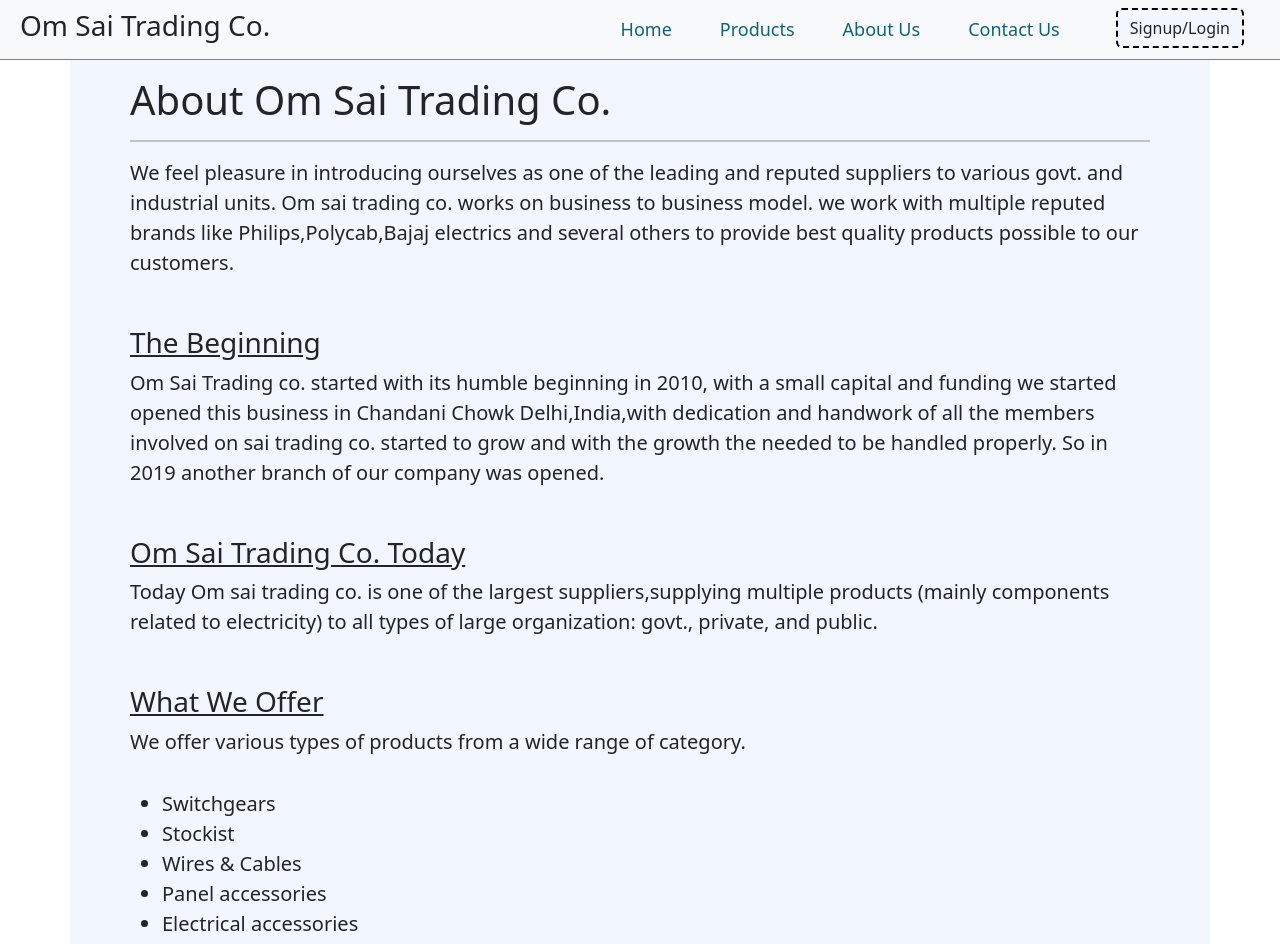
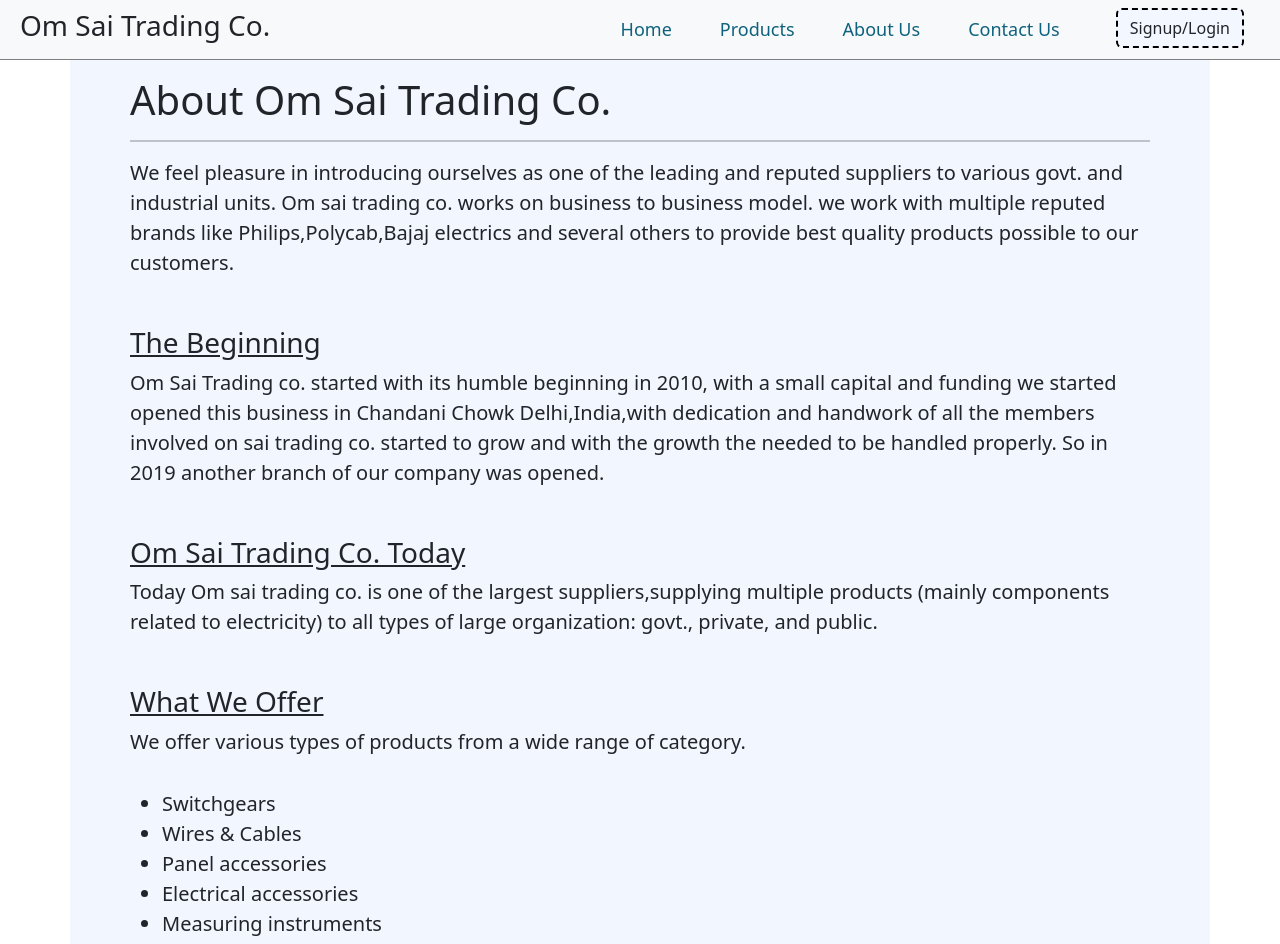
Before and after one commit to Shubham942003/OM-Sai-Trading, a React (Create React App) app: page /aboutus in a window 1280 px wide. Shown: the top 944 px of the page. Built offline with nearby package versions, Linux system fonts and the light colour scheme.

Commit message:
commit for client changes

```diff
--- a/src/App.js
+++ b/src/App.js
@@ -23,7 +23,7 @@ function App() {
           <Route exact path="/product" element={<Product />} />
           <Route exact path="/signup" element={<Signup />} />
           <Route exact path="/contactus" element={<ContactForm2 />} />
-          <Route path="/product/:categoryName" element={<Product />} />
+          <Route path="/product/category/batch/:categoryName" element={<Product />} />
           <Route exact path="/admin/Categorie/add" element={<AddCategorie />} />
           <Route exact path="/interested" element={<ContactForm/>}/>
           <Route exact path="/product/add" element={<Addproduct />} />
--- a/src/Components/AboutMain.js
+++ b/src/Components/AboutMain.js
@@ -75,9 +75,7 @@ const AboutMain = () => {
             <li className="lead">
               <strong>Switchgears</strong>
             </li>
-            <li className="lead">
-              <strong>Stockist</strong>
-            </li>
+
             <li className="lead">
               <strong>Wires & Cables</strong>
             </li>
--- a/src/Pages/Caterogy.js
+++ b/src/Pages/Caterogy.js
@@ -48,7 +48,7 @@ const Categories = () => {
                       <h3 className=" mt-md-1">
                         Price Range:{Categories.averageRate}
                       </h3>
-                      <Link to={`/product/${Categories.batch}`}>
+                      <Link to={`/product/category/batch/${Categories.batch}`}>
                         <button className="btn cart-button px-5 py-2 ">
                           <strong>
                             <h5>See All</h5>
--- a/src/Pages/Products.js
+++ b/src/Pages/Products.js
@@ -23,7 +23,7 @@ const Products = () => {
   return (
     <>
       <Header />
-      <h1>{lastPart}</h1>
+
       {Product &&
         Product?.data.map((Product) => (
           <div className="container my-4">
```
